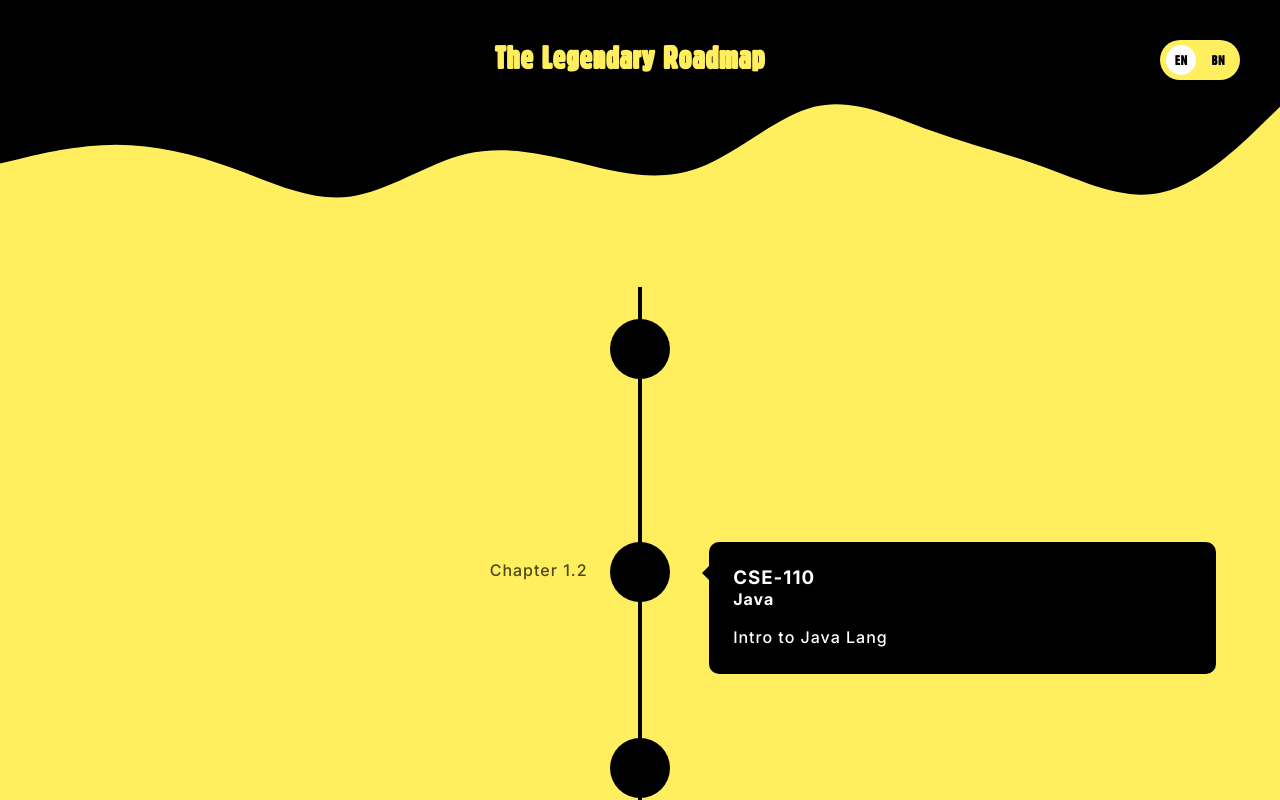
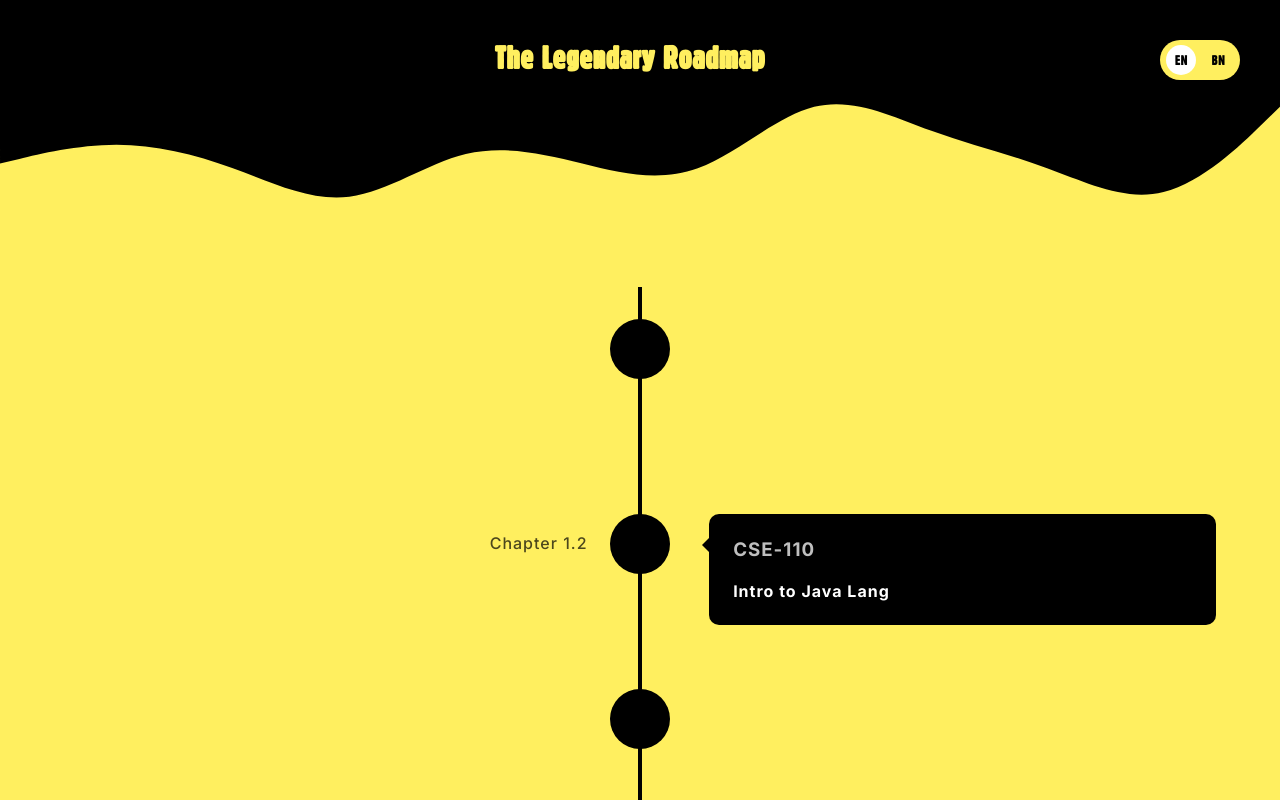
Before and after one commit to AbrarShahriar/cse110-java-web-project, a React (Vite) app: page /roadmap in a window 1280 px wide. Shown: the top 800 px of the page. Built offline with nearby package versions, Linux system fonts and the light colour scheme.

Commit message:
updated roadmap ui

```diff
--- a/src/components/Roadmap.tsx
+++ b/src/components/Roadmap.tsx
@@ -19,9 +19,13 @@ export default function Roadmap() {
           dateClassName={styles.timelineDate}
           // icon={<WorkIcon />}
         >
-          <h3 className="vertical-timeline-element-title">CSE-110</h3>
-          <h4 className="vertical-timeline-element-subtitle">Java</h4>
-          <p>{data.title}</p>
+          <h3
+            className="vertical-timeline-element-title"
+            style={{ marginBottom: "20px", opacity: ".75" }}
+          >
+            CSE-110
+          </h3>
+          <h4 className="vertical-timeline-element-subtitle">{data.title}</h4>
         </VerticalTimelineElement>
       ))}
     </VerticalTimeline>
```
